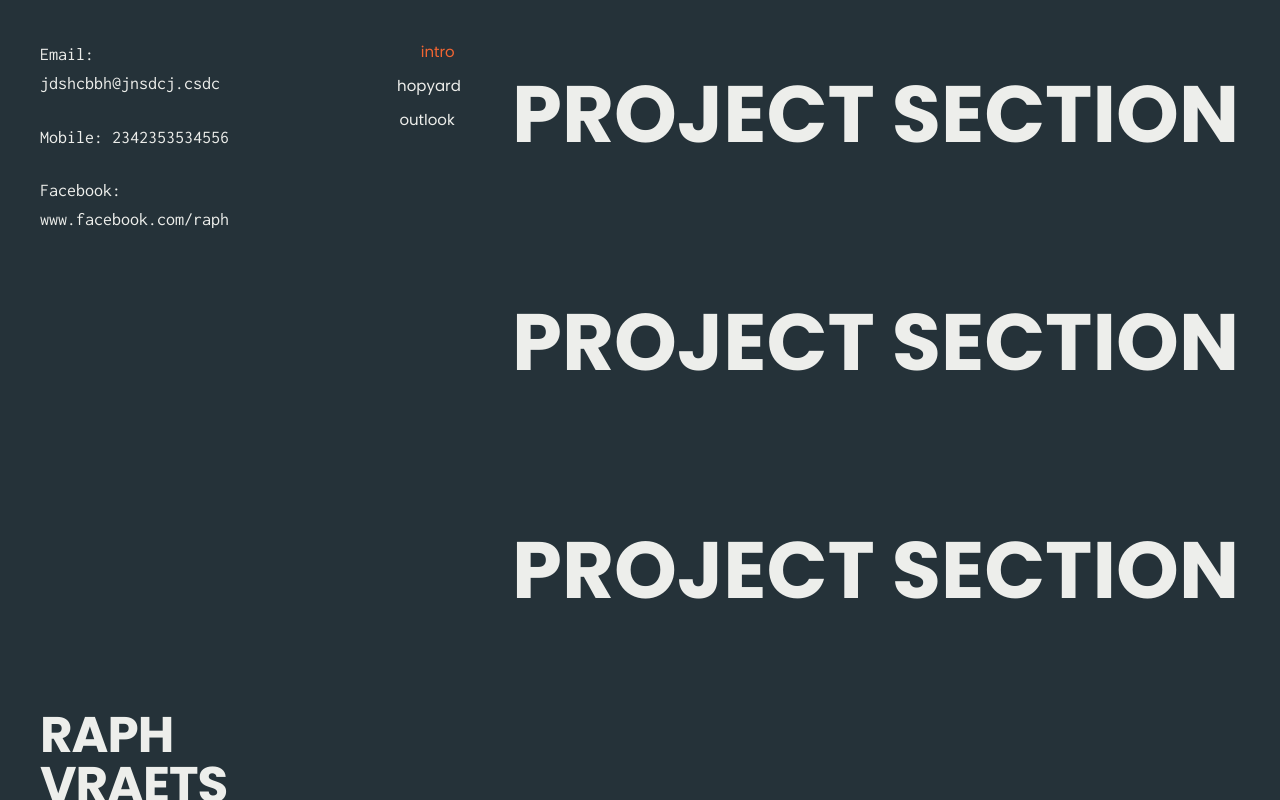
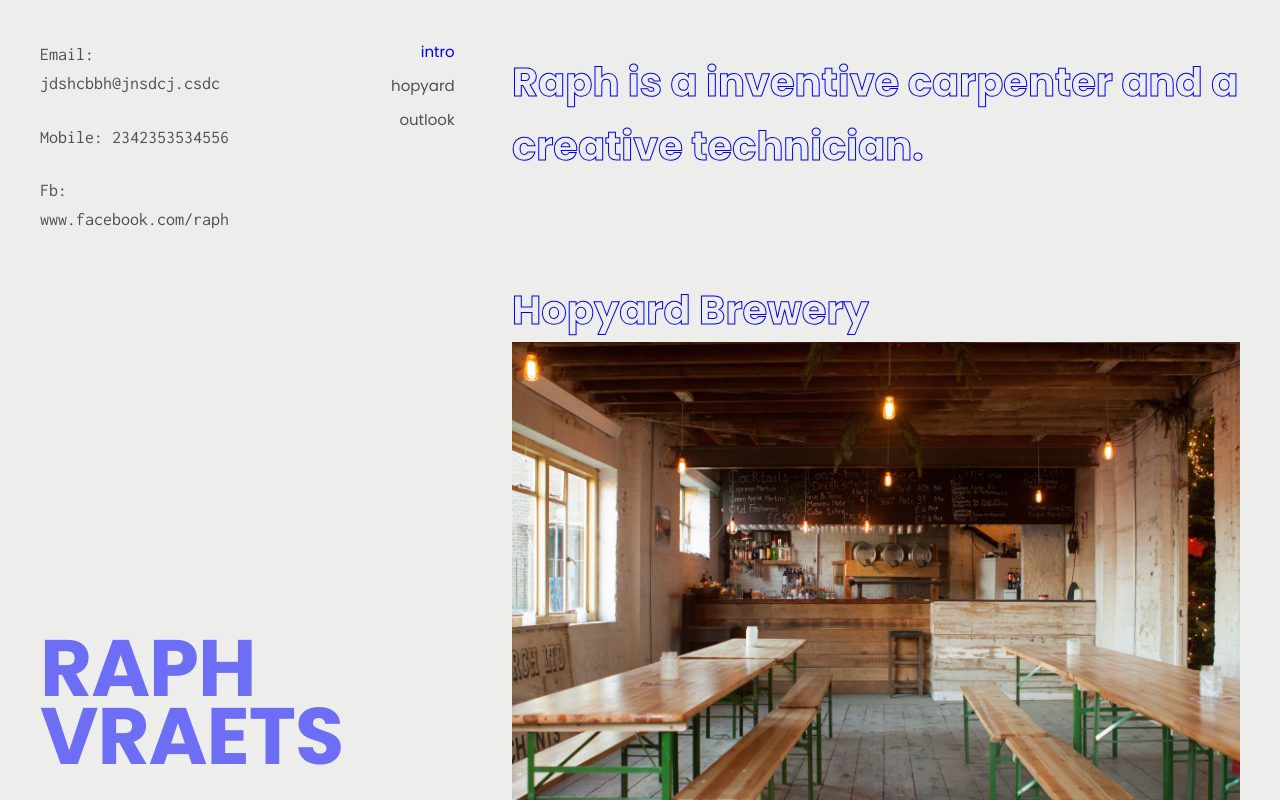
Before and after one commit to Pingid/raph-portfolio, a website: page index.html in a window 1280 px wide. Drawn offline with Linux system fonts and the light colour scheme.

Commit message:
Styles more stylish

```diff
--- a/css/style.css
+++ b/css/style.css
@@ -4,15 +4,15 @@
 
 body {
   font-family: 'Poppins', sans-serif;
-  color: #EDEEEB;
+  color: rgba(17, 17, 17, 0.71);
 }
 .contact {
   font-family: 'Inconsolata' ;
   font-size: 1.8rem;
 }
 
-.name h2 {
-  font-size: 5rem;
+.name h1 {
+  font-size: 8rem;
   font-weight: bold;
   line-height: 0.60;
 }
@@ -20,6 +20,7 @@ body {
 /* COLORS */
 .bg-primary-dark {
   background-color: #253239;
+  background-color: #EDEEEB;
 }
 
 .primary-light {
@@ -52,20 +53,22 @@ ul {
   width: 60%;
   right: 0;
   height: 100%;
+  padding-right: 4rem;
   box-sizing: border-box;
   overflow-x: auto;
 }
 
-.menu {
+.menu ul li {
   text-align: right;
 }
 
 .name {
+  color: rgba(0, 0, 255, 0.54);
   position: fixed;
   padding-left: 4rem;
   bottom: 0;
   left: 0;
-  margin-bottom: -2rem;
+  margin-bottom: 2rem;
 }
 
 section {
@@ -74,11 +77,48 @@ section {
 }
 
 section .title {
-  font-size: 8rem;
+  font-size: 4rem;
+  -webkit-text-stroke: 1px blue;
+  color: #EDEEEB;
   font-weight: bold;
+}
+
+section .imagewrap {
+  /*padding: 1rem;*/
+  /*border: solid black 8px;*/
+}
+
+section .imagewrap img {
+  width: 100%;
+  display: block;
 }
 
 /*JQUERY CLASS ADDON*/
 .nav-scroll {
-  color: #f26532;
+  color: blue;
 }
+
+* {
+  transition: 0.6s;
+}
+
+/*RESPONSIVE!*/
+@media screen and (max-width: 960px) {
+  .only-mobile {
+    display: none;
+  }
+  .content-pane {
+      width: 100%;
+      background-color: blue;
+  }
+}
+
+@media screen and (max-width: 480px) {
+  .only-mobile {
+    display: none;
+  }
+  .content-pane {
+      width: 100%;
+      background-color: red;
+  }
+}
--- a/index.html
+++ b/index.html
@@ -16,9 +16,9 @@
         <div class="contact six columns">
           <p>Email: jdshcbbh@jnsdcj.csdc</p>
           <p>Mobile: 2342353534556</p>
-          <p>Facebook: www.facebook.com/raph</p>
+          <p>Fb: www.facebook.com/raph</p>
         </div>
-        <div class="menu two columns offset-by-four">
+        <div class="menu four columns offset-by-two">
           <ul>
             <li class="nav-intro">intro</li>
             <li class="nav-hopyard">hopyard</li>
@@ -27,19 +27,31 @@
         </div>
       </div>
       <div class="name">
-        <h2>RAPH</h2>
-        <h2>VRAETS</h2>
+        <h1>RAPH</h1>
+        <h1>VRAETS</h1>
       </div>
     </div>
     <div class="content-pane bg-primary-dark">
       <section>
-        <div class="title">PROJECT SECTION</div>
+        <div class="title">Raph is a inventive carpenter and a creative technician.</div>
       </section>
       <section>
-        <div class="title">PROJECT SECTION</div>
+        <div class="title">Hopyard Brewery</div>
+        <div class="imagewrap">
+          <img src="img/raw/Bar.jpeg" alt="Bar">
+        </div>
       </section>
       <section>
-        <div class="title">PROJECT SECTION</div>
+        <div class="title">Night Tales</div>
+        <div class="imagewrap">
+          <img src="img/raw/halo-group-love.jpg" alt="Bar">
+        </div>
+      </section>
+      <section>
+        <div class="title">Outlook</div>
+        <div class="imagewrap">
+          <img src="img/raw/outlook-stage.jpg" alt="Bar">
+        </div>
       </section>
     </div>
 
--- a/js/script.js
+++ b/js/script.js
@@ -1,7 +1,7 @@
 
 var navs = [
-  {class: '.nav-intro', top: 0, bottom: 800},
-  {class: '.nav-hopyard', top: 800, bottom: 1600},
+  {class: '.nav-intro', top: 0, bottom: 400},
+  {class: '.nav-hopyard', top: 400, bottom: 1600},
   {class: '.nav-outlook', top: 1600, bottom: 2400}
 ]
 
@@ -17,6 +17,7 @@ function scrollNavColour(nav, newClass) {
 }
 
 scrollNavColour(navs, 'nav-scroll');
+
 $(window).scroll(function() {
   scrollNavColour(navs, 'nav-scroll');
 })
```
Also changed, not shown: README.md, img/bar-bw.jpg (added).
